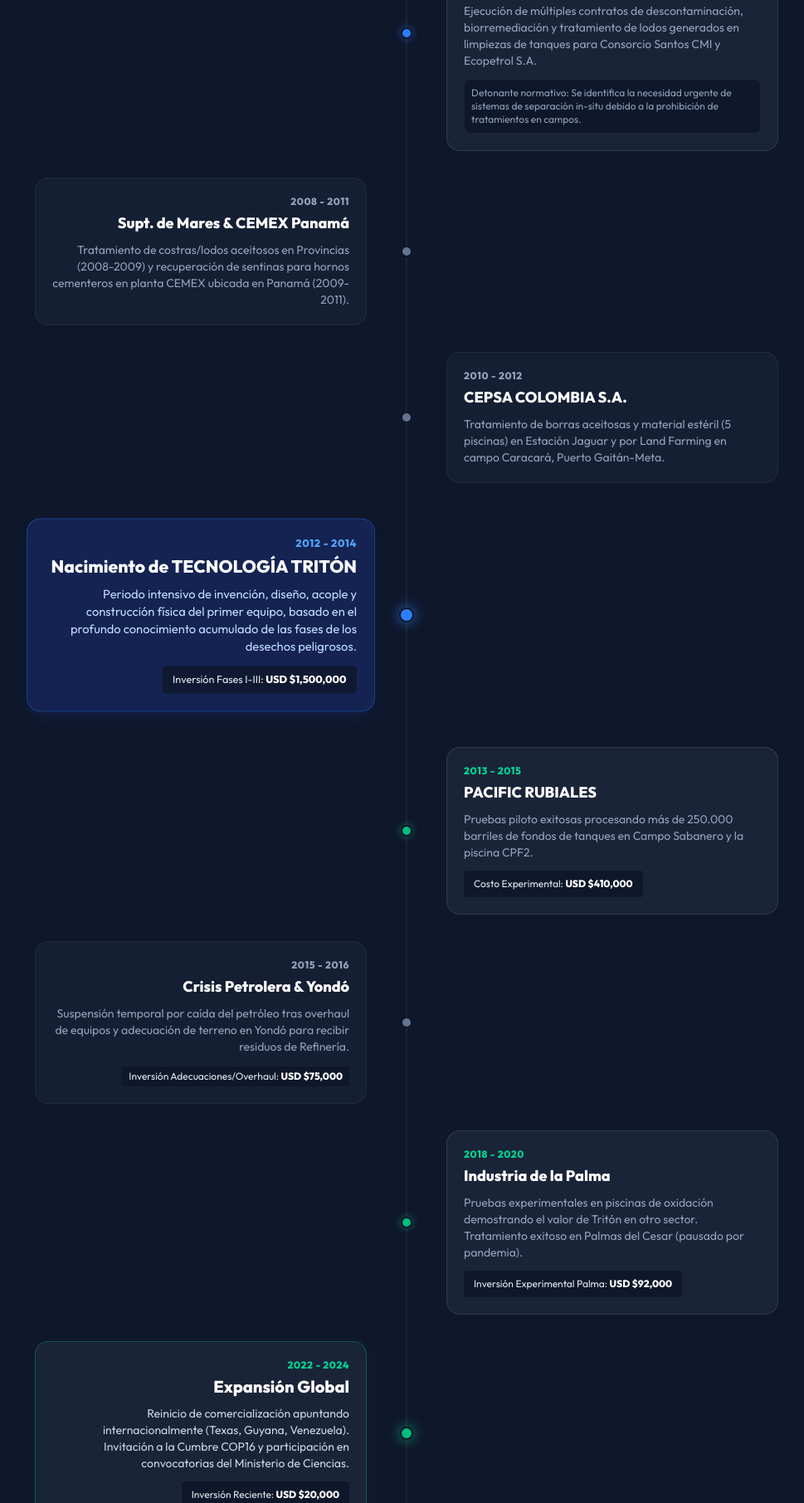
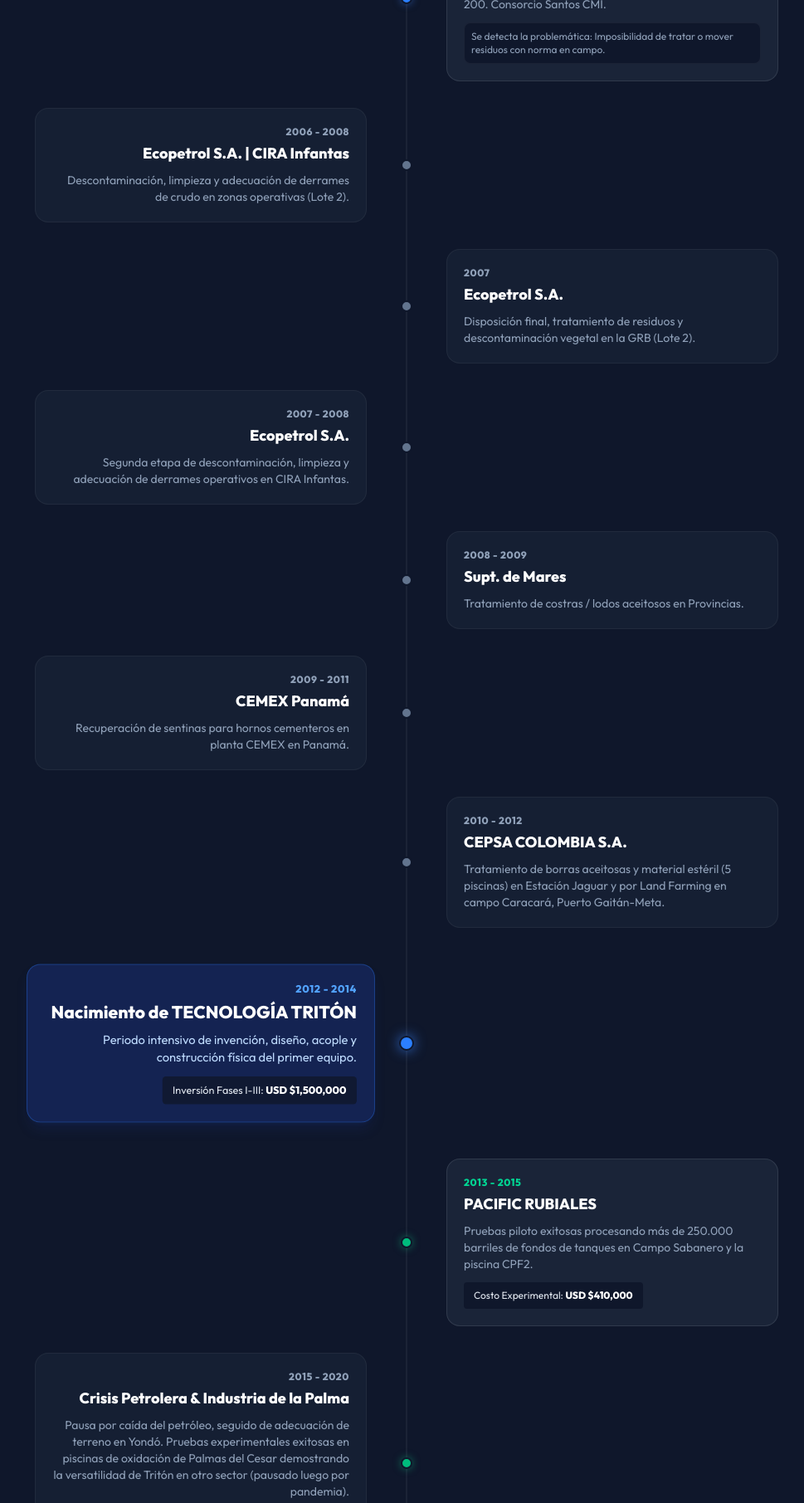
Before and after one commit to Alvarog0218/triton-inversionista, a website built with Vite: page index.html in a window 1280 px wide. Shown: the part 2665-4476 px from the top of the page at 83% size, without its empty margins (150-1119 px from the left). Built offline with nearby package versions, Linux system fonts and the light colour scheme.

Commit message:
Update history section to include all 15 explicit nodes

```diff
--- a/index.html
+++ b/index.html
@@ -226,7 +226,7 @@
         <!-- Vertical Line -->
         <div class="absolute left-[20px] md:left-1/2 top-4 bottom-4 w-px bg-white/10 md:-translate-x-1/2"></div>
 
-        <!-- 2001 -->
+        <!-- 1. 2001 HOCOL S.A. -->
         <div class="relative flex flex-col md:flex-row justify-between items-center mb-8 w-full group">
           <div class="hidden md:block md:w-1/2"></div>
           <div class="absolute left-[13px] md:left-1/2 top-6 md:top-1/2 flex items-center justify-center w-[14px] h-[14px] rounded-full bg-slate-500 border-[2px] border-slate-900 z-10 md:-translate-x-1/2 md:-translate-y-1/2 group-hover:scale-125 transition-transform"></div>
@@ -239,7 +239,7 @@
           </div>
         </div>
 
-        <!-- 2003-2005 -->
+        <!-- 2. 2003-2005 Ecopetrol S.A. -->
         <div class="relative flex flex-col md:flex-row justify-between items-center mb-8 w-full group">
           <div class="w-full md:w-1/2 pl-12 md:pl-0 md:pr-12 md:text-right">
              <div class="bg-slate-800/50 p-5 rounded-2xl border border-white/5 hover:border-white/20 transition-all duration-300">
@@ -251,7 +251,7 @@
           <div class="absolute left-[13px] md:left-1/2 top-6 md:top-1/2 flex items-center justify-center w-[14px] h-[14px] rounded-full bg-slate-500 border-[2px] border-slate-900 z-10 md:-translate-x-1/2 md:-translate-y-1/2 group-hover:scale-125 transition-transform"></div>
         </div>
 
-        <!-- 2004 -->
+        <!-- 3. 2004 ONIMEX -->
         <div class="relative flex flex-col md:flex-row justify-between items-center mb-8 w-full group">
           <div class="hidden md:block md:w-1/2"></div>
           <div class="absolute left-[13px] md:left-1/2 top-6 md:top-1/2 flex items-center justify-center w-[14px] h-[14px] rounded-full bg-slate-500 border-[2px] border-slate-900 z-10 md:-translate-x-1/2 md:-translate-y-1/2 group-hover:scale-125 transition-transform"></div>
@@ -264,7 +264,7 @@
           </div>
         </div>
 
-        <!-- 2005-2006 -->
+        <!-- 4. 2005-2006 Ecopetrol S.A. -->
         <div class="relative flex flex-col md:flex-row justify-between items-center mb-8 w-full group">
           <div class="w-full md:w-1/2 pl-12 md:pl-0 md:pr-12 md:text-right">
              <div class="bg-slate-800/50 p-5 rounded-2xl border border-white/5 hover:border-white/20 transition-all duration-300">
@@ -276,35 +276,85 @@
           <div class="absolute left-[13px] md:left-1/2 top-6 md:top-1/2 flex items-center justify-center w-[14px] h-[14px] rounded-full bg-slate-500 border-[2px] border-slate-900 z-10 md:-translate-x-1/2 md:-translate-y-1/2 group-hover:scale-125 transition-transform"></div>
         </div>
 
-        <!-- 2006-2008 -->
+        <!-- 5. 2006 Refineria Barrancabermeja -->
          <div class="relative flex flex-col md:flex-row justify-between items-center mb-8 w-full group">
           <div class="hidden md:block md:w-1/2"></div>
           <div class="absolute left-[13px] md:left-1/2 top-6 md:top-1/2 flex items-center justify-center w-[14px] h-[14px] rounded-full bg-blue-500 shadow-[0_0_10px_rgba(59,130,246,0.5)] border-[2px] border-slate-900 z-10 md:-translate-x-1/2 md:-translate-y-1/2 group-hover:scale-125 transition-transform"></div>
           <div class="w-full md:w-1/2 pl-12 md:pl-12 md:pr-0 text-left">
             <div class="bg-slate-800/80 p-5 rounded-2xl border border-white/10 hover:border-blue-500/30 transition-all duration-300">
-              <span class="text-blue-400 font-bold text-xs tracking-wider uppercase mb-1 block">2006 - 2008</span>
-              <h4 class="text-lg font-bold text-white mb-2">Refinería Barrancabermeja y CIRA Infantas</h4>
-              <p class="text-slate-400 text-sm mb-3">Ejecución de múltiples contratos de descontaminación, biorremediación y tratamiento de lodos generados en limpiezas de tanques para Consorcio Santos CMI y Ecopetrol S.A.</p>
-              <div class="bg-slate-900 border border-white/5 rounded-lg p-2 text-xs text-slate-400">
-                Detonante normativo: Se identifica la necesidad urgente de sistemas de separación in-situ debido a la prohibición de tratamientos en campos.
+              <span class="text-blue-400 font-bold text-xs tracking-wider uppercase mb-1 block">2006</span>
+              <h4 class="text-lg font-bold text-white mb-2">Refinería Barrancabermeja</h4>
+              <p class="text-slate-400 text-sm mb-3">Venta y disposición de lodos aceitosos de las plantas U-200. Consorcio Santos CMI.</p>
+               <div class="bg-slate-900 border border-white/5 rounded-lg p-2 text-xs text-slate-400">
+                Se detecta la problemática: Imposibilidad de tratar o mover residuos con norma en campo.
               </div>
             </div>
           </div>
         </div>
 
-        <!-- 2008-2011 -->
+        <!-- 6. 2006-2008 CIRA Infantas -->
         <div class="relative flex flex-col md:flex-row justify-between items-center mb-8 w-full group">
           <div class="w-full md:w-1/2 pl-12 md:pl-0 md:pr-12 md:text-right">
              <div class="bg-slate-800/50 p-5 rounded-2xl border border-white/5 hover:border-white/20 transition-all duration-300">
-              <span class="text-slate-400 font-bold text-xs tracking-wider uppercase mb-1 block">2008 - 2011</span>
-              <h4 class="text-lg font-bold text-white mb-2">Supt. de Mares & CEMEX Panamá</h4>
-              <p class="text-slate-400 text-sm">Tratamiento de costras/lodos aceitosos en Provincias (2008-2009) y recuperación de sentinas para hornos cementeros en planta CEMEX ubicada en Panamá (2009-2011).</p>
+              <span class="text-slate-400 font-bold text-xs tracking-wider uppercase mb-1 block">2006 - 2008</span>
+              <h4 class="text-lg font-bold text-white mb-2">Ecopetrol S.A. | CIRA Infantas</h4>
+              <p class="text-slate-400 text-sm">Descontaminación, limpieza y adecuación de derrames de crudo en zonas operativas (Lote 2).</p>
             </div>
           </div>
           <div class="absolute left-[13px] md:left-1/2 top-6 md:top-1/2 flex items-center justify-center w-[14px] h-[14px] rounded-full bg-slate-500 border-[2px] border-slate-900 z-10 md:-translate-x-1/2 md:-translate-y-1/2 group-hover:scale-125 transition-transform"></div>
         </div>
 
-        <!-- 2010 - 2012 -->
+        <!-- 7. 2007 Ecopetrol S.A. -->
+        <div class="relative flex flex-col md:flex-row justify-between items-center mb-8 w-full group">
+          <div class="hidden md:block md:w-1/2"></div>
+          <div class="absolute left-[13px] md:left-1/2 top-6 md:top-1/2 flex items-center justify-center w-[14px] h-[14px] rounded-full bg-slate-500 border-[2px] border-slate-900 z-10 md:-translate-x-1/2 md:-translate-y-1/2 group-hover:scale-125 transition-transform"></div>
+          <div class="w-full md:w-1/2 pl-12 md:pl-12 md:pr-0 text-left">
+            <div class="bg-slate-800/50 p-5 rounded-2xl border border-white/5 hover:border-white/20 transition-all duration-300">
+              <span class="text-slate-400 font-bold text-xs tracking-wider uppercase mb-1 block">2007</span>
+              <h4 class="text-lg font-bold text-white mb-2">Ecopetrol S.A.</h4>
+              <p class="text-slate-400 text-sm">Disposición final, tratamiento de residuos y descontaminación vegetal en la GRB (Lote 2).</p>
+            </div>
+          </div>
+        </div>
+
+        <!-- 8. 2007-2008 Ecopetrol S.A. -->
+        <div class="relative flex flex-col md:flex-row justify-between items-center mb-8 w-full group">
+          <div class="w-full md:w-1/2 pl-12 md:pl-0 md:pr-12 md:text-right">
+             <div class="bg-slate-800/50 p-5 rounded-2xl border border-white/5 hover:border-white/20 transition-all duration-300">
+              <span class="text-slate-400 font-bold text-xs tracking-wider uppercase mb-1 block">2007 - 2008</span>
+              <h4 class="text-lg font-bold text-white mb-2">Ecopetrol S.A.</h4>
+              <p class="text-slate-400 text-sm">Segunda etapa de descontaminación, limpieza y adecuación de derrames operativos en CIRA Infantas.</p>
+            </div>
+          </div>
+          <div class="absolute left-[13px] md:left-1/2 top-6 md:top-1/2 flex items-center justify-center w-[14px] h-[14px] rounded-full bg-slate-500 border-[2px] border-slate-900 z-10 md:-translate-x-1/2 md:-translate-y-1/2 group-hover:scale-125 transition-transform"></div>
+        </div>
+
+         <!-- 9. 2008-2009 Supt. de Mares -->
+        <div class="relative flex flex-col md:flex-row justify-between items-center mb-8 w-full group">
+          <div class="hidden md:block md:w-1/2"></div>
+          <div class="absolute left-[13px] md:left-1/2 top-6 md:top-1/2 flex items-center justify-center w-[14px] h-[14px] rounded-full bg-slate-500 border-[2px] border-slate-900 z-10 md:-translate-x-1/2 md:-translate-y-1/2 group-hover:scale-125 transition-transform"></div>
+          <div class="w-full md:w-1/2 pl-12 md:pl-12 md:pr-0 text-left">
+            <div class="bg-slate-800/50 p-5 rounded-2xl border border-white/5 hover:border-white/20 transition-all duration-300">
+              <span class="text-slate-400 font-bold text-xs tracking-wider uppercase mb-1 block">2008 - 2009</span>
+              <h4 class="text-lg font-bold text-white mb-2">Supt. de Mares</h4>
+              <p class="text-slate-400 text-sm">Tratamiento de costras / lodos aceitosos en Provincias.</p>
+            </div>
+          </div>
+        </div>
+
+        <!-- 10. 2009-2011 CEMEX Panamá -->
+        <div class="relative flex flex-col md:flex-row justify-between items-center mb-8 w-full group">
+          <div class="w-full md:w-1/2 pl-12 md:pl-0 md:pr-12 md:text-right">
+             <div class="bg-slate-800/50 p-5 rounded-2xl border border-white/5 hover:border-white/20 transition-all duration-300">
+              <span class="text-slate-400 font-bold text-xs tracking-wider uppercase mb-1 block">2009 - 2011</span>
+              <h4 class="text-lg font-bold text-white mb-2">CEMEX Panamá</h4>
+              <p class="text-slate-400 text-sm">Recuperación de sentinas para hornos cementeros en planta CEMEX en Panamá.</p>
+            </div>
+          </div>
+          <div class="absolute left-[13px] md:left-1/2 top-6 md:top-1/2 flex items-center justify-center w-[14px] h-[14px] rounded-full bg-slate-500 border-[2px] border-slate-900 z-10 md:-translate-x-1/2 md:-translate-y-1/2 group-hover:scale-125 transition-transform"></div>
+        </div>
+
+        <!-- 11. 2010 - 2012 CEPSA -->
         <div class="relative flex flex-col md:flex-row justify-between items-center mb-8 w-full group">
           <div class="hidden md:block md:w-1/2"></div>
           <div class="absolute left-[13px] md:left-1/2 top-6 md:top-1/2 flex items-center justify-center w-[14px] h-[14px] rounded-full bg-slate-500 border-[2px] border-slate-900 z-10 md:-translate-x-1/2 md:-translate-y-1/2 group-hover:scale-125 transition-transform"></div>
@@ -317,20 +367,20 @@
           </div>
         </div>
 
-        <!-- 2012-2014 Tritón Base -->
+        <!-- 12. 2012-2014 Tritón Base -->
         <div class="relative flex flex-col md:flex-row justify-between items-center mb-8 w-full group">
           <div class="w-full md:w-1/2 pl-12 md:pl-0 md:pr-12 md:text-right">
              <div class="bg-blue-900/40 p-5 rounded-2xl border border-blue-500/30 shadow-lg shadow-blue-900/20 hover:border-blue-400/50 transition-all duration-300 transform scale-105 my-4">
               <span class="text-blue-400 font-bold text-xs tracking-wider uppercase mb-1 block">2012 - 2014</span>
               <h4 class="text-xl font-bold text-white mb-2">Nacimiento de TECNOLOGÍA TRITÓN</h4>
-              <p class="text-blue-200 text-sm mb-3">Periodo intensivo de invención, diseño, acople y construcción física del primer equipo, basado en el profundo conocimiento acumulado de las fases de los desechos peligrosos.</p>
+              <p class="text-blue-200 text-sm mb-3">Periodo intensivo de invención, diseño, acople y construcción física del primer equipo.</p>
               <div class="inline-block bg-slate-900/80 rounded px-3 py-2 text-xs">Inversión Fases I-III: <strong class="text-white">USD $1,500,000</strong></div>
             </div>
           </div>
           <div class="absolute left-[13px] md:left-1/2 top-6 md:top-1/2 flex items-center justify-center w-[18px] h-[18px] rounded-full bg-blue-500 shadow-[0_0_15px_rgba(59,130,246,0.8)] border-[2px] border-slate-900 z-10 md:-translate-x-1/2 md:-translate-y-1/2 group-hover:scale-125 transition-transform"></div>
         </div>
 
-        <!-- 2013-2015 -->
+        <!-- 13. 2013-2015 Pacific -->
         <div class="relative flex flex-col md:flex-row justify-between items-center mb-8 w-full group">
           <div class="hidden md:block md:w-1/2"></div>
           <div class="absolute left-[13px] md:left-1/2 top-6 md:top-1/2 flex items-center justify-center w-[14px] h-[14px] rounded-full bg-emerald-500 shadow-[0_0_10px_rgba(16,185,129,0.5)] border-[2px] border-slate-900 z-10 md:-translate-x-1/2 md:-translate-y-1/2 group-hover:scale-125 transition-transform"></div>
@@ -344,36 +394,25 @@
           </div>
         </div>
 
-        <!-- 2015-2016 -->
+        <!-- 14. 2015-2020 Crisis y Palma -->
         <div class="relative flex flex-col md:flex-row justify-between items-center mb-8 w-full group">
           <div class="w-full md:w-1/2 pl-12 md:pl-0 md:pr-12 md:text-right">
              <div class="bg-slate-800/50 p-5 rounded-2xl border border-white/5 hover:border-white/20 transition-all duration-300">
-              <span class="text-slate-400 font-bold text-xs tracking-wider uppercase mb-1 block">2015 - 2016</span>
-              <h4 class="text-lg font-bold text-white mb-2">Crisis Petrolera & Yondó</h4>
-              <p class="text-slate-400 text-sm mb-3">Suspensión temporal por caída del petróleo tras overhaul de equipos y adecuación de terreno en Yondó para recibir residuos de Refinería.</p>
-              <div class="inline-block bg-slate-900 rounded px-2 py-1 text-xs">Inversión Adecuaciones/Overhaul: <strong class="text-white">USD $75,000</strong></div>
+              <span class="text-slate-400 font-bold text-xs tracking-wider uppercase mb-1 block">2015 - 2020</span>
+              <h4 class="text-lg font-bold text-white mb-2">Crisis Petrolera & Industria de la Palma</h4>
+              <p class="text-slate-400 text-sm mb-3">Pausa por caída del petróleo, seguido de adecuación de terreno en Yondó. Pruebas experimentales exitosas en piscinas de oxidación de Palmas del Cesar demostrando la versatilidad de Tritón en otro sector (pausado luego por pandemia).</p>
+              <div class="inline-block bg-slate-900 rounded px-2 py-1 text-xs text-left mb-1">Inversión Overhaul/Adecuaciones: <strong class="text-white">USD $75,000</strong></div><br>
+              <div class="inline-block bg-slate-900 rounded px-2 py-1 text-xs text-left">Inversión Experimental Palma: <strong class="text-white">USD $92,000</strong></div>
             </div>
           </div>
-          <div class="absolute left-[13px] md:left-1/2 top-6 md:top-1/2 flex items-center justify-center w-[14px] h-[14px] rounded-full bg-slate-500 border-[2px] border-slate-900 z-10 md:-translate-x-1/2 md:-translate-y-1/2 group-hover:scale-125 transition-transform"></div>
+          <div class="absolute left-[13px] md:left-1/2 top-6 md:top-1/2 flex items-center justify-center w-[14px] h-[14px] rounded-full bg-emerald-500 border-[2px] border-slate-900 shadow-[0_0_10px_rgba(16,185,129,0.5)] z-10 md:-translate-x-1/2 md:-translate-y-1/2 group-hover:scale-125 transition-transform"></div>
         </div>
 
-        <!-- 2018-2020 -->
-        <div class="relative flex flex-col md:flex-row justify-between items-center mb-8 w-full group">
-          <div class="hidden md:block md:w-1/2"></div>
-          <div class="absolute left-[13px] md:left-1/2 top-6 md:top-1/2 flex items-center justify-center w-[14px] h-[14px] rounded-full bg-emerald-500 shadow-[0_0_10px_rgba(16,185,129,0.5)] border-[2px] border-slate-900 z-10 md:-translate-x-1/2 md:-translate-y-1/2 group-hover:scale-125 transition-transform"></div>
-          <div class="w-full md:w-1/2 pl-12 md:pl-12 md:pr-0 text-left">
-            <div class="bg-slate-800/80 p-5 rounded-2xl border border-white/10 hover:border-emerald-500/30 transition-all duration-300">
-              <span class="text-emerald-400 font-bold text-xs tracking-wider uppercase mb-1 block">2018 - 2020</span>
-              <h4 class="text-lg font-bold text-white mb-2">Industria de la Palma</h4>
-              <p class="text-slate-400 text-sm mb-3">Pruebas experimentales en piscinas de oxidación demostrando el valor de Tritón en otro sector. Tratamiento exitoso en Palmas del Cesar (pausado por pandemia).</p>
-               <div class="inline-block bg-slate-900 rounded px-3 py-2 text-xs">Inversión Experimental Palma: <strong class="text-white">USD $92,000</strong></div>
-            </div>
-          </div>
-        </div>
-
-        <!-- 2022-2024 -->
+        <!-- 15. 2022-2024 -->
         <div class="relative flex flex-col md:flex-row justify-between items-center w-full group">
-           <div class="w-full md:w-1/2 pl-12 md:pl-0 md:pr-12 md:text-right">
+           <div class="hidden md:block md:w-1/2"></div>
+           <div class="absolute left-[13px] md:left-1/2 top-6 md:top-1/2 flex items-center justify-center w-[16px] h-[16px] rounded-full bg-emerald-500 shadow-[0_0_15px_rgba(16,185,129,0.8)] border-[2px] border-slate-900 z-10 md:-translate-x-1/2 md:-translate-y-1/2 group-hover:scale-125 transition-transform"></div>
+           <div class="w-full md:w-1/2 pl-12 md:pl-12 md:pr-0 text-left">
              <div class="bg-slate-800/80 p-5 rounded-2xl border border-emerald-500/30 shadow-lg shadow-emerald-900/20 hover:border-emerald-400 transition-all duration-300">
               <span class="text-emerald-400 font-bold text-xs tracking-wider uppercase mb-1 block">2022 - 2024</span>
               <h4 class="text-xl font-bold text-white mb-2">Expansión Global</h4>
@@ -381,7 +420,6 @@
               <div class="inline-block bg-slate-900 rounded px-3 py-2 text-xs text-left">Inversión Reciente: <strong class="text-white">USD $20,000</strong></div>
             </div>
           </div>
-          <div class="absolute left-[13px] md:left-1/2 top-6 md:top-1/2 flex items-center justify-center w-[16px] h-[16px] rounded-full bg-emerald-500 shadow-[0_0_15px_rgba(16,185,129,0.8)] border-[2px] border-slate-900 z-10 md:-translate-x-1/2 md:-translate-y-1/2 group-hover:scale-125 transition-transform"></div>
         </div>
 
       </div>
```
